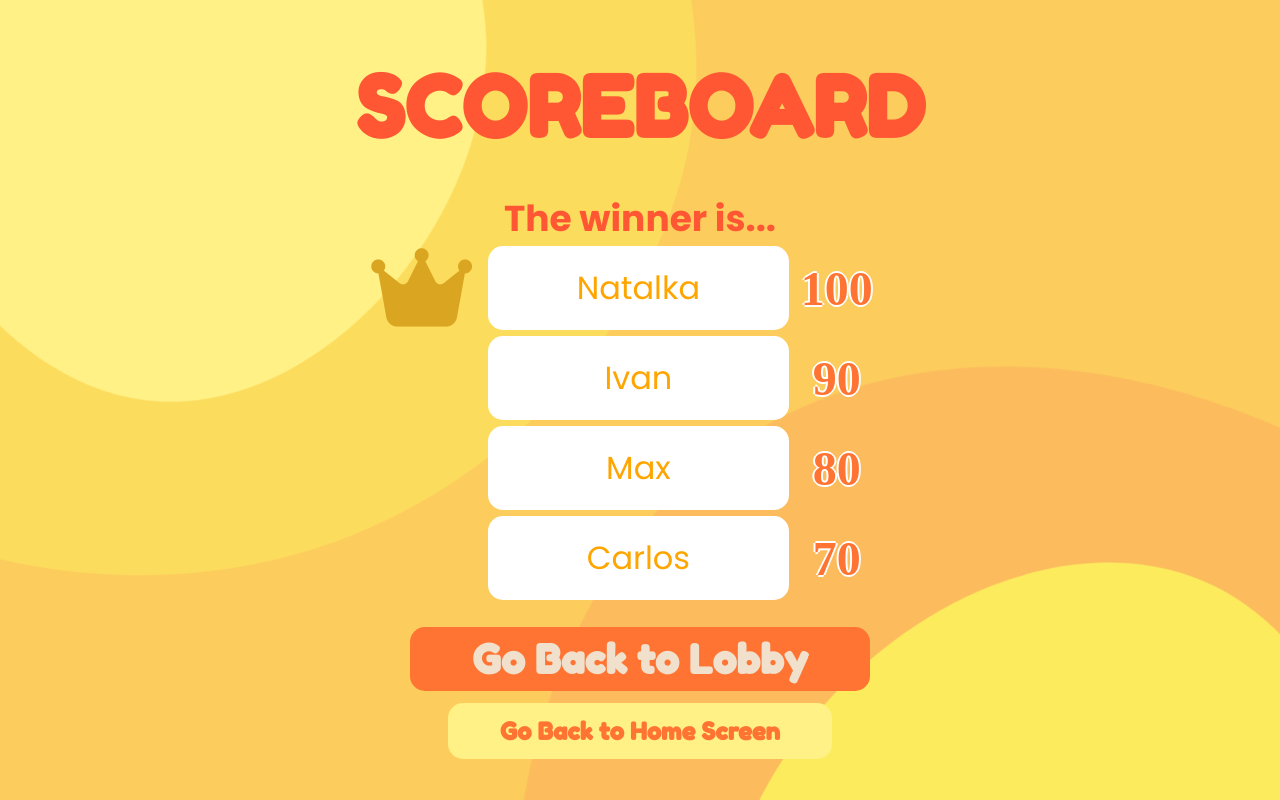
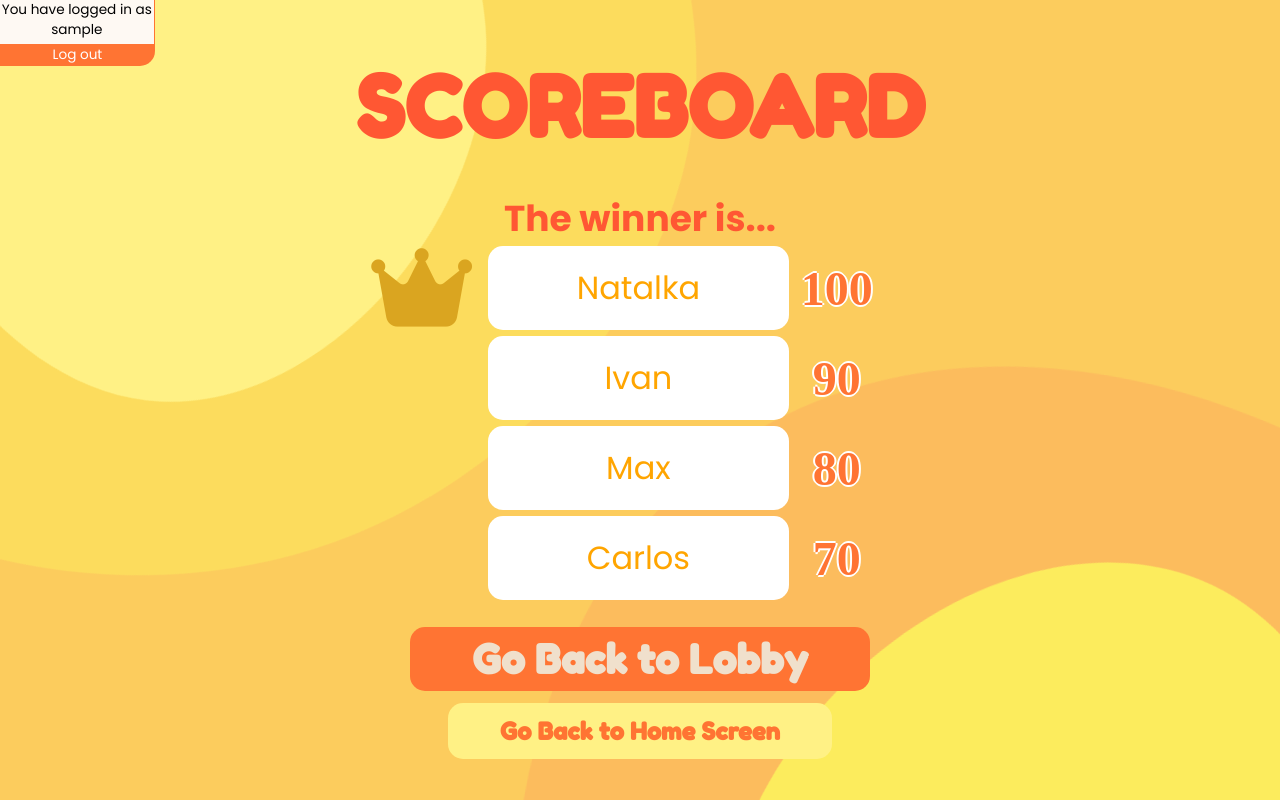
Before and after one commit to Reymer249/music-roulette, a Django app: page /lobby/1/question/results/ in a window 1280 px wide. Run offline with Django 4.2, Linux system fonts and the light colour scheme; the visitor is signed in with stand-in values (Sample User, id 1); parts of the project's set-up code (start-up, migrations or seed data) failed here and were passed over.

Commit message:
logout button yaaaAAaAAAaaAaaaaay

```diff
--- a/game/templates/base/base.html
+++ b/game/templates/base/base.html
@@ -46,6 +46,31 @@
                 left: 0;
                 z-index: 0;
             }
+            h0{
+                position: fixed;
+                font-size: 1.7vmin;
+                top: 0vh;
+                left: 0vw;
+                width: 12vw;
+                height: 5vh;
+                font-family: 'Poppins', sans-serif;
+                text-align: center;
+                background-color: lavender;
+                color:rgb(0, 0, 0);
+                border-right: .1vw solid rgb(125, 81, 212);
+            }
+            .logout_button{
+                position: fixed;
+                top: 5vh;
+                left: 0vw;
+                font-size: 1.7vmin;
+                width: 12.1vw;
+                font-family: 'Poppins', sans-serif;
+                background-color: rgb(125, 81, 212);
+                color:#ffffff;
+                border: none;
+                border-radius: 0 0 15px 0;
+            }
         </style>
     {% endblock %}
 
@@ -57,6 +82,11 @@
             {% endblock %}
 
             {% block script %}
+            {% endblock %}
+
+            {% block logout_button %}
+            <h0>You have logged in as {{ request.user.username }}</h0>
+            <button class="logout_button" onclick="location.href='/logout'">Log out</button>
             {% endblock %}
         </div>
         <div class="background-layer">
--- a/game/templates/results_page/index.html
+++ b/game/templates/results_page/index.html
@@ -45,6 +45,34 @@ svg {
     top: 0;
     left: 0;
     z-index: 0;
+}
+h0{
+    position: fixed;
+    font-size: 1.7vmin;
+    top: 0vh;
+    left: 0vw;
+    width: 12vw;
+    height: 5.5vh;
+    font-family: 'Poppins', sans-serif;
+    text-align: center;
+    background-color: rgb(254, 249, 243);
+    color:rgb(0, 0, 0);
+    border-right: .1vw solid rgb(255, 116, 51);
+}
+.logout_button{
+    position: fixed;
+    top: 5.5vh;
+    left: 0vw;
+    font-size: 1.7vmin;
+    width: 12.1vw;
+    font-family: 'Poppins', sans-serif;
+    background-color: rgb(255, 116, 51);
+    color:#ffffff;
+    border: none;
+    border-radius: 0 0 15px 0;
+}
+.logout_button:hover{
+    transform:scale(1);
 }
 
 h1{
@@ -138,14 +166,7 @@ i{
     display: flex;
     flex-direction: column;
 }
-button{
-    display:inline-block;
-    border-radius: 15px;
-    transition: .5s;
-    border: hidden;
-    font-weight: bold;
-}
-button:hover{
+.lobby_button:hover{
     transform:scale(1.06);
 }
 .lobby_button{
@@ -157,6 +178,14 @@ button:hover{
     height: 8vh;
     margin-top: 0vh;
     margin-left: 32vw;
+    display:inline-block;
+    border-radius: 15px;
+    transition: .5s;
+    border: hidden;
+    font-weight: bold;
+}
+.home:hover{
+    transform:scale(1.06);
 }
 .home_button{
     width: 30vw;
@@ -167,6 +196,11 @@ button:hover{
     font-size: 3vmin;
     background: #fff185;
     color: rgb(255, 116, 51);
+    display:inline-block;
+    border-radius: 15px;
+    transition: .5s;
+    border: hidden;
+    font-weight: bold;
 }
 </style>
 {% endblock %}
```
Also changed, not shown: game/templates/lobby_page/index.html (+28 -0 lines), game/templates/lobbyselect_page/index.html (+28 -0 lines), game/templates/login_page/index.html (+34 -3 lines), game/templates/main_page/index.html (+28 -0 lines).
